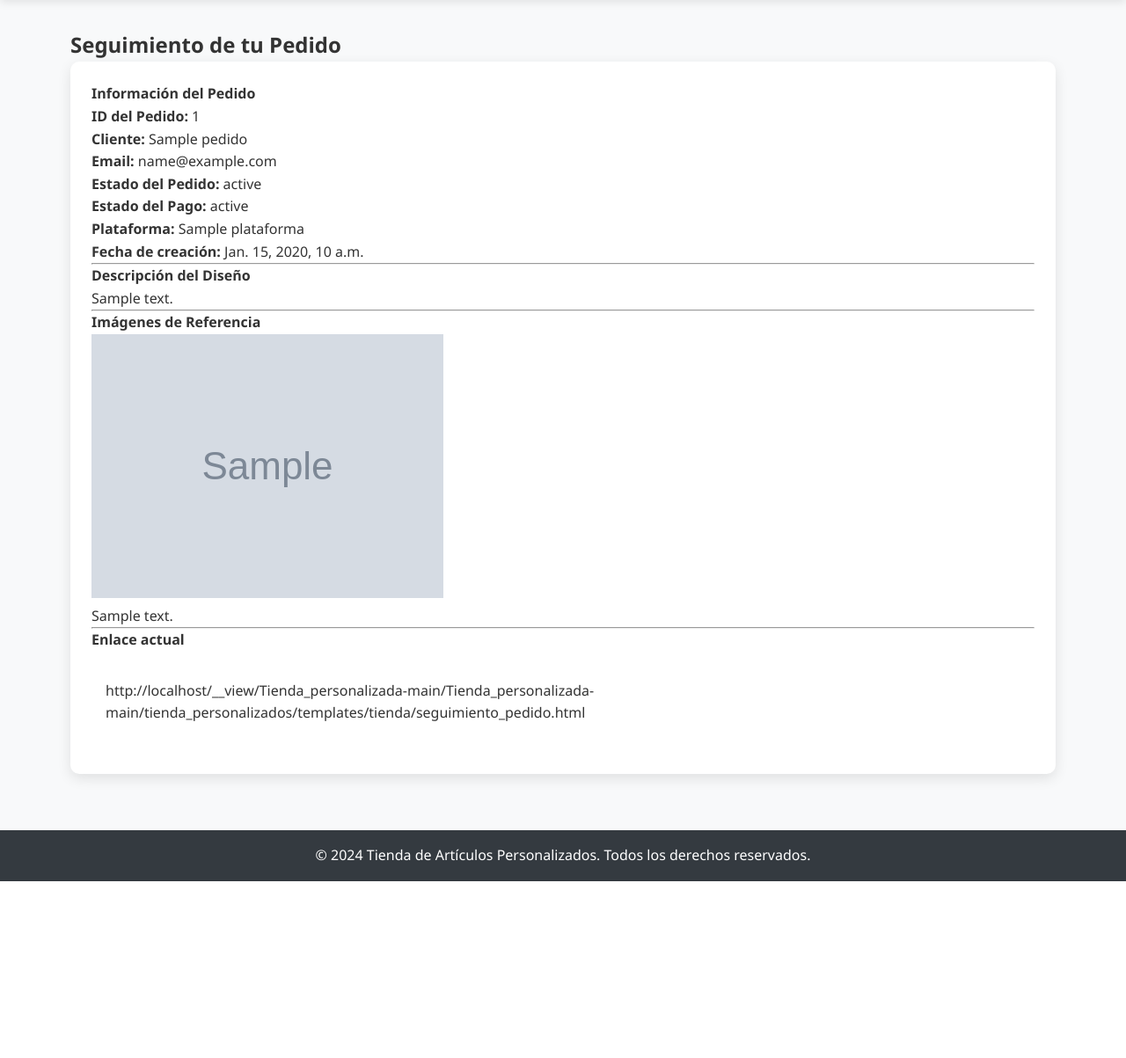
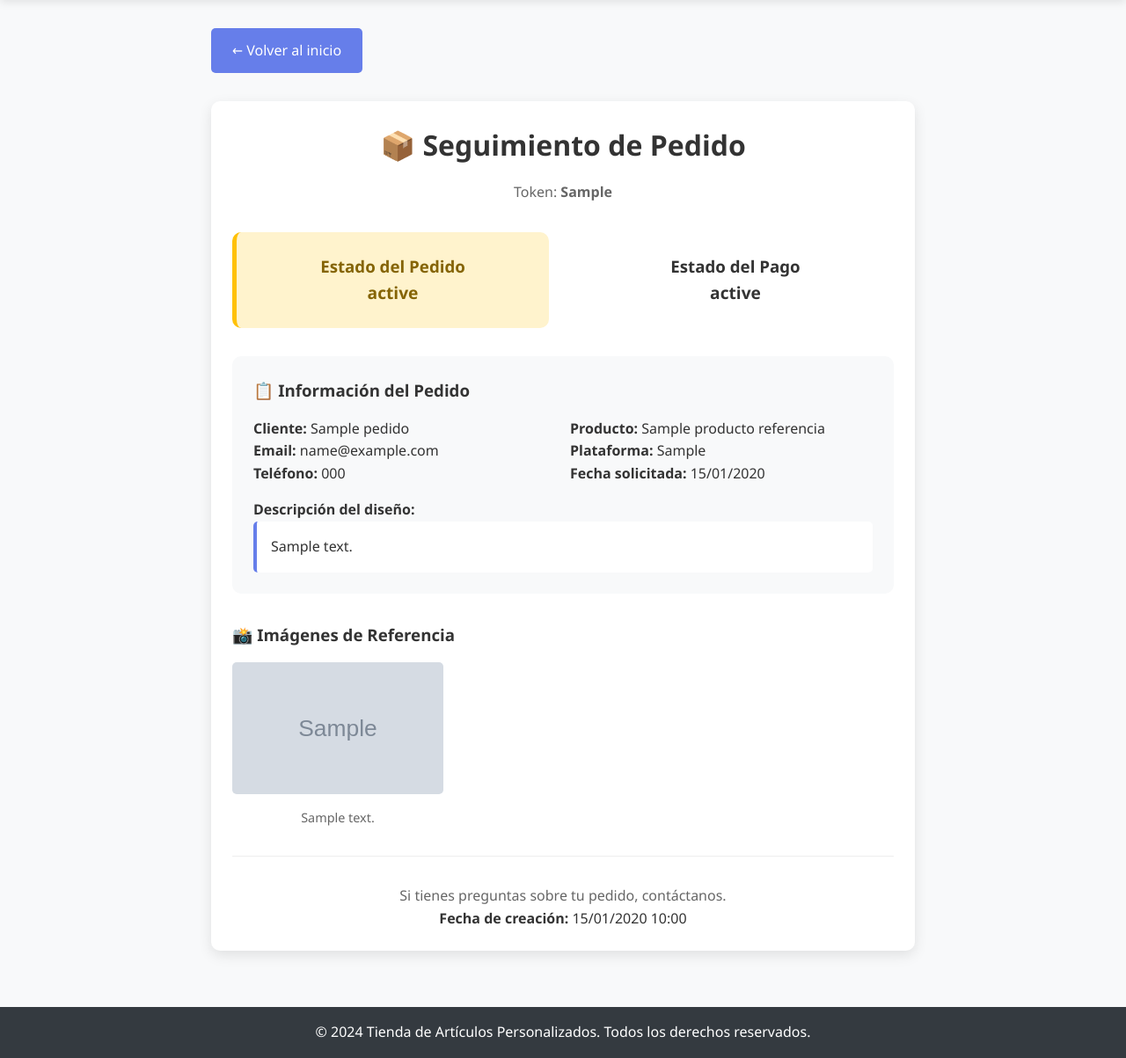
Before and after one commit to F0b10n269/Tiende_online, a Django app: template Tienda_personalizada-main/Tienda_personalizada-main/tienda_personalizados/templates/tienda/seguimiento_pedido.html in a window 1280 px wide. Shown: the part 78-1281 px from the top of the page at 88% size. Before the commit the page ends 1080 px from the top, so only its background shows below. Run offline with Django 5.2, Linux system fonts and the light colour scheme; the template is opened without the code that fills it: most values are stand-ins (such as "Sample title", 1, 10 or a date in 2020); grey boxes marked "Sample" are stand-in pictures.

Commit message:
Update seguimiento_pedido.html

```diff
--- a/Tienda_personalizada-main/Tienda_personalizada-main/tienda_personalizados/templates/tienda/seguimiento_pedido.html
+++ b/Tienda_personalizada-main/Tienda_personalizada-main/tienda_personalizados/templates/tienda/seguimiento_pedido.html
@@ -1,52 +1,97 @@
-{% extends "tienda/base.html" %}
+<!-- templates/tienda/seguimiento_pedido.html -->
+{% extends 'tienda/base.html' %}
 
 {% block content %}
-<div class="container mt-5">
+<div style="max-width: 800px; margin: 0 auto;">
+    <a href="{% url 'tienda:index' %}" class="btn" style="margin-bottom: 2rem;">← Volver al inicio</a>
 
-    <h2 class="text-center mb-4">Seguimiento de tu Pedido</h2>
+    <div class="card">
+        <h1 style="text-align: center; margin-bottom: 1rem;">📦 Seguimiento de Pedido</h1>
+        <p style="text-align: center; color: #666; margin-bottom: 2rem;">
+            Token: <strong>{{ pedido.token_seguimiento }}</strong>
+        </p>
 
-    <div class="card shadow">
-        <div class="card-body">
+        <div style="display: grid; grid-template-columns: 1fr 1fr; gap: 2rem; margin-bottom: 2rem;">
+            <div class="estado-pedido estado-{{ pedido.estado_pedido }}">
+                <h3>Estado del Pedido</h3>
+                <p style="font-size: 1.2rem; font-weight: bold;">
+                    {{ pedido.get_estado_pedido_display }}
+                </p>
+            </div>
 
-            <h4>Información del Pedido</h4>
-            <p><strong>ID del Pedido:</strong> {{ pedido.id }}</p>
+            <div class="estado-pago estado-{{ pedido.estado_pago }}">
+                <h3>Estado del Pago</h3>
+                <p style="font-size: 1.2rem; font-weight: bold;">
+                    {{ pedido.get_estado_pago_display }}
+                </p>
+            </div>
+        </div>
+
+        <div style="background: #f8f9fa; padding: 1.5rem; border-radius: 10px; margin-bottom: 2rem;">
+            <h3>📋 Información del Pedido</h3>
+            <div style="display: grid; grid-template-columns: 1fr 1fr; gap: 1rem; margin-top: 1rem;">
+                <div>
                     <p><strong>Cliente:</strong> {{ pedido.nombre_cliente }}</p>
                     <p><strong>Email:</strong> {{ pedido.email }}</p>
-            <p><strong>Estado del Pedido:</strong> {{ pedido.get_estado_pedido_display }}</p>
-            <p><strong>Estado del Pago:</strong> {{ pedido.get_estado_pago_display }}</p>
-            <p><strong>Plataforma:</strong> {{ pedido.plataforma }}</p>
-            <p><strong>Fecha de creación:</strong> {{ pedido.fecha_creacion }}</p>
+                    <p><strong>Teléfono:</strong> {{ pedido.telefono|default:"No especificado" }}</p>
+                </div>
+                <div>
+                    <p><strong>Producto:</strong> {{ pedido.producto_referencia.nombre|default:"Diseño personalizado" }}</p>
+                    <p><strong>Plataforma:</strong> {{ pedido.get_plataforma_display }}</p>
+                    <p><strong>Fecha solicitada:</strong> {{ pedido.fecha_requerida|date:"d/m/Y"|default:"No especificada" }}</p>
+                </div>
+            </div>
 
-            <hr>
+            <div style="margin-top: 1rem;">
+                <p><strong>Descripción del diseño:</strong></p>
+                <p style="background: white; padding: 1rem; border-radius: 5px; border-left: 4px solid #667eea;">
+                    {{ pedido.descripcion_diseno }}
+                </p>
+            </div>
+        </div>
 
-            <h4>Descripción del Diseño</h4>
-            <p>{{ pedido.descripcion_diseno }}</p>
-
-            <hr>
-
-            <h4>Imágenes de Referencia</h4>
         {% if imagenes_referencia %}
-                <div class="row">
-                    {% for img in imagenes_referencia %}
-                        <div class="col-md-4 mb-3">
-                            <img src="{{ img.imagen.url }}" class="img-fluid rounded shadow">
-                            <p class="text-center mt-2">{{ img.descripcion }}</p>
+        <div style="margin-bottom: 2rem;">
+            <h3>📸 Imágenes de Referencia</h3>
+            <div style="display: grid; grid-template-columns: repeat(auto-fill, minmax(200px, 1fr)); gap: 1rem; margin-top: 1rem;">
+                {% for imagen in imagenes_referencia %}
+                <div style="text-align: center;">
+                    <img src="{{ imagen.imagen.url }}"
+                         alt="Referencia {{ forloop.counter }}"
+                         style="width: 100%; height: 150px; object-fit: cover; border-radius: 5px;">
+                    <p style="margin-top: 0.5rem; color: #666; font-size: 0.9rem;">
+                        {{ imagen.descripcion|default:"Imagen de referencia" }}
+                    </p>
                 </div>
                 {% endfor %}
             </div>
-            {% else %}
-                <p>No se adjuntaron imágenes.</p>
+        </div>
         {% endif %}
 
-            <hr>
-
-            <h4>Enlace actual</h4>
-            <div class="alert alert-info">
-                {{ request.build_absolute_uri }}
+        <div style="text-align: center; margin-top: 2rem; padding-top: 2rem; border-top: 1px solid #eee;">
+            <p style="color: #666;">Si tienes preguntas sobre tu pedido, contáctanos.</p>
+            <p><strong>Fecha de creación:</strong> {{ pedido.fecha_creacion|date:"d/m/Y H:i" }}</p>
         </div>
-
     </div>
 </div>
 
-</div>
+<style>
+.estado-pedido, .estado-pago {
+    padding: 1.5rem;
+    border-radius: 10px;
+    text-align: center;
+}
+
+.estado-solicitado { background: #fff3cd; border-left: 5px solid #ffc107; }
+.estado-aprobado { background: #d1ecf1; border-left: 5px solid #0dcaf0; }
+.estado-en_proceso { background: #d4edda; border-left: 5px solid #198754; }
+.estado-realizado { background: #cce7ff; border-left: 5px solid #0d6efd; }
+.estado-entregado { background: #e2e3e5; border-left: 5px solid #6c757d; }
+.estado-finalizado { background: #d1e7dd; border-left: 5px solid #0f5132; }
+.estado-cancelado { background: #f8d7da; border-left: 5px solid #dc3545; }
+
+.estado-pendiente { background: #fff3cd; border-left: 5px solid #ffc107; }
+.estado-parcial { background: #d1ecf1; border-left: 5px solid #0dcaf0; }
+.estado-pagado { background: #d4edda; border-left: 5px solid #198754; }
+</style>
 {% endblock %}
```
Lines whose indentation alone changed are shown as unchanged.
